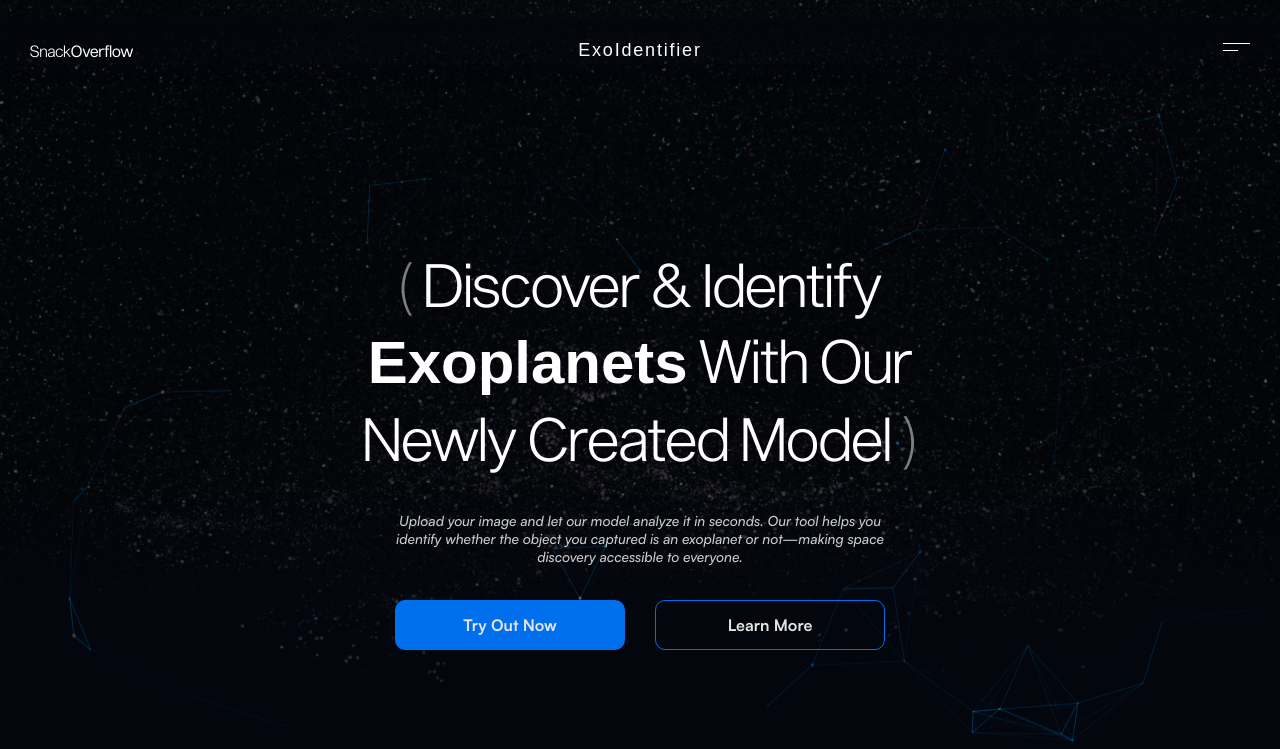
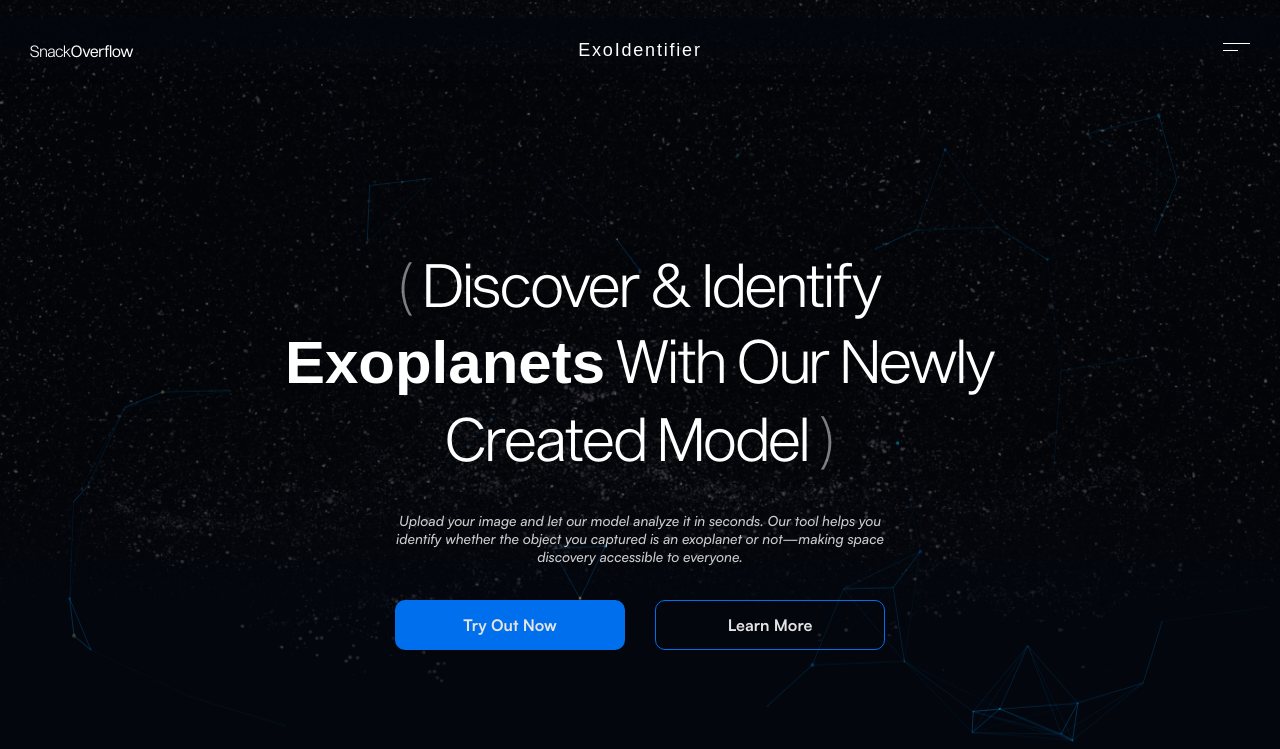
Before and after one commit to HazemYacop/ExoIdentifierNASA, a Django app: page / in a window 1280 px wide. Shown: the top 749 px of the page. Run offline with Django 5.2, Linux system fonts and the light colour scheme; some web fonts are replaced.

Commit message:
fixed hero title width

```diff
--- a/main/static/main/home.css
+++ b/main/static/main/home.css
@@ -215,7 +215,7 @@ body {
     font-size: 60px;
     color: #fff;
     text-align: center;
-    width: 55%;
+    width: 58%;
 }
 #hero-title>span {
     font-family: 'Satoshi', sans-serif;
```
